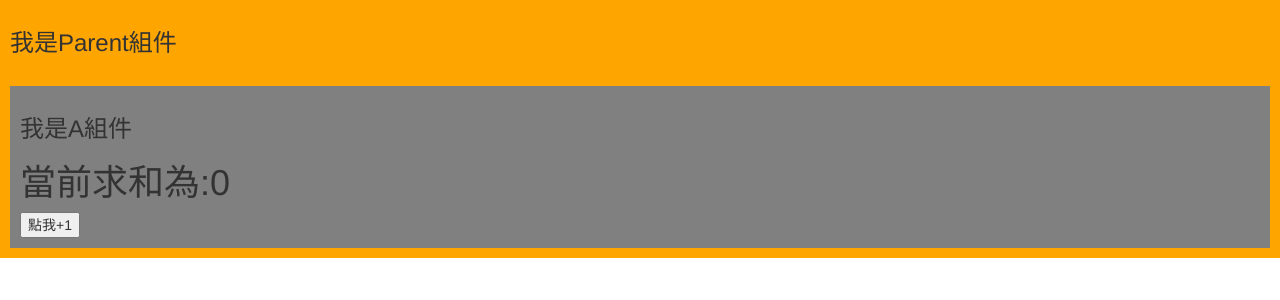
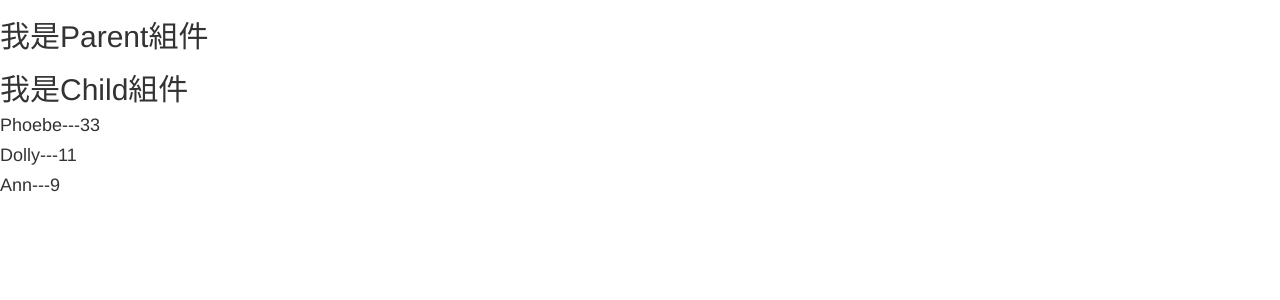
Before and after one commit to phoebe0412/react_extension, a React (Create React App) app: page / in a window 1280 px wide. Shown: the top 300 px of the page. Built offline with nearby package versions, Linux system fonts and the light colour scheme.

Commit message:
8_ErrorBoundary

```diff
--- a/src/App.js
+++ b/src/App.js
@@ -1,5 +1,5 @@
 import React, { Component,Fragment } from 'react'
-import Demo from './components/7_renderProps'
+import Demo from './components/8_ErrorBoundary/Parent'
 
 export default class App extends Component {
 	render() {
--- /dev/null
+++ b/src/components/8_ErrorBoundary/Child.jsx
@@ -0,0 +1,25 @@
+import React, { Component } from 'react'
+
+export default class Child extends Component {
+  state = {
+    users:[
+      {id:'001', name:'Phoebe',age:33},
+      {id:'002', name:'Dolly',age:11},
+      {id:'001', name:'Ann',age:9},
+    ]
+    // users:'abc'
+  }
+
+  render() {
+    return (
+      <div>
+        <h2>我是Child組件</h2>
+        {
+          this.state.users.map((userObj)=>{
+            return <h4 key={userObj.id}>{userObj.name}---{userObj.age}</h4>
+          })
+        }
+      </div>
+    )
+  }
+}
--- /dev/null
+++ b/src/components/8_ErrorBoundary/Parent.jsx
@@ -0,0 +1,28 @@
+import React, { Component } from 'react'
+import Child from './Child'
+
+export default class Parent extends Component {
+
+  state = {
+    hasError:''//用於標示子組件是否產生錯誤
+  }
+
+  //當Parent的子組件出現報錯時候,會觸發getDerivedStateFromError調用,並攜帶錯誤信息
+  static getDerivedStateFromError(error){
+    console.log("@@@",error);
+    return {hasError:error}
+  }
+
+  componentDidCatch(){
+    console.log('此處統計錯誤, 反饋給服務器, 用於通知編碼人員進行bug的解決')
+  }
+
+  render() {
+    return (
+      <div>
+        <h2>我是Parent組件</h2>
+        {this.state.hasError ? <h2>當前網路不穩定, 稍後再試</h2> : <Child/>}
+      </div>
+    )
+  }
+}
```
